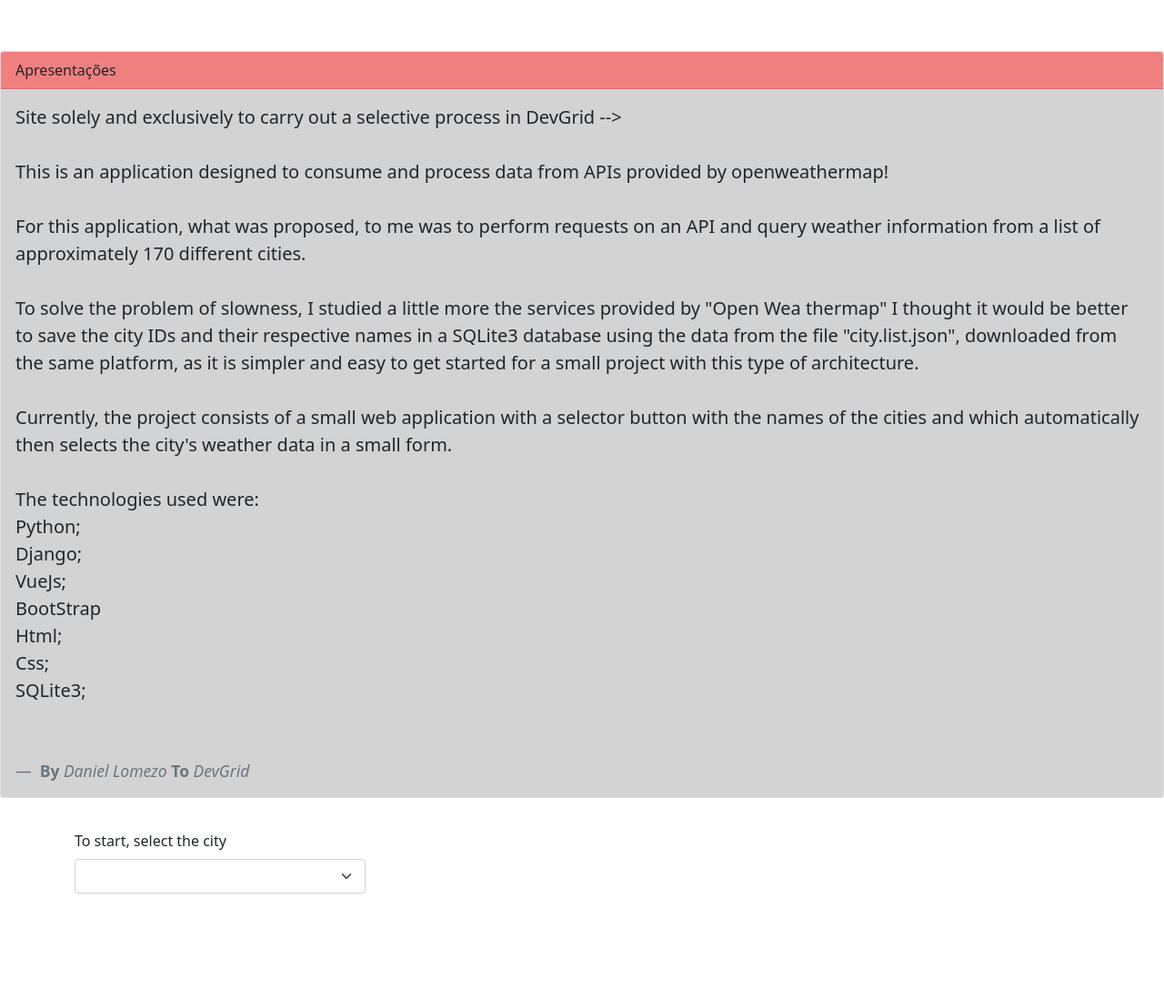
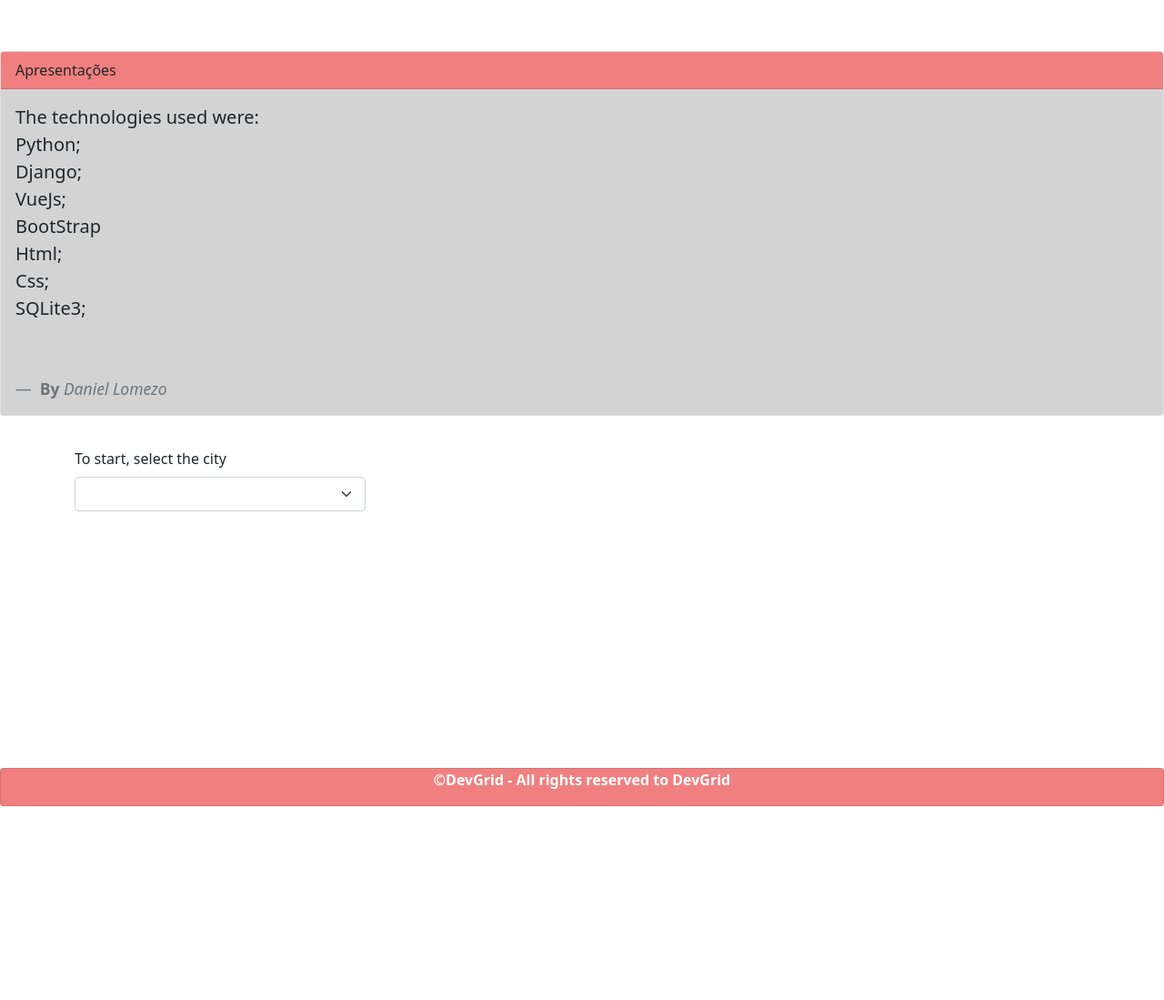
Before and after one commit to daniel-lomezo/ClimaTempo, a Django app: page / in a window 1280 px wide. Shown: the top 1099 px of the page at 91% size. After the commit the page ends 886 px from the top, so only its background shows below. Run offline with Django 3.2, Linux system fonts and the light colour scheme; tables that the repository leaves empty hold one stand-in row (values such as "Sample post"); some libraries are stand-ins or nearby versions.

Commit message:
Update index.html

```diff
--- a/app_devgrid/templates/index.html
+++ b/app_devgrid/templates/index.html
@@ -26,15 +26,6 @@
     <div class="card-body" style="background-color: #D3D3D3;">
       <blockquote class="blockquote mb-0">
         <p>
-          Site solely and exclusively to carry out a selective process in DevGrid --><br><br>
-
-          This is an application designed to consume and process data from APIs provided by openweathermap!<br><br>
-
-          For this application, what was proposed, to me was to perform requests on an API and query weather information from a list of approximately 170 different cities.<br><br>
-          To solve the problem of slowness, I studied a little more the services provided by "Open Wea thermap" I thought it would be better to save the city IDs and their respective names in a SQLite3 database using the data from the file "city.list.json",
-            downloaded from the same platform, as it is simpler and easy to get started for a small project with this type of architecture. <br><br>
-          Currently, the project consists of a small web application with a selector button with the names of the cities and which automatically then selects the city's weather data in a small form.
-          <br><br>
           The technologies used were:<br>
           Python;<br>
           Django;<br>
@@ -49,8 +40,7 @@
         <footer class="blockquote-footer">
           <strong>By</strong>
           <cite title="Source Title">Daniel Lomezo</cite>
-          <strong>To</strong>
-          <cite title="Source Title">DevGrid</cite>
+
         </footer>
       </blockquote>
     </div>
```
